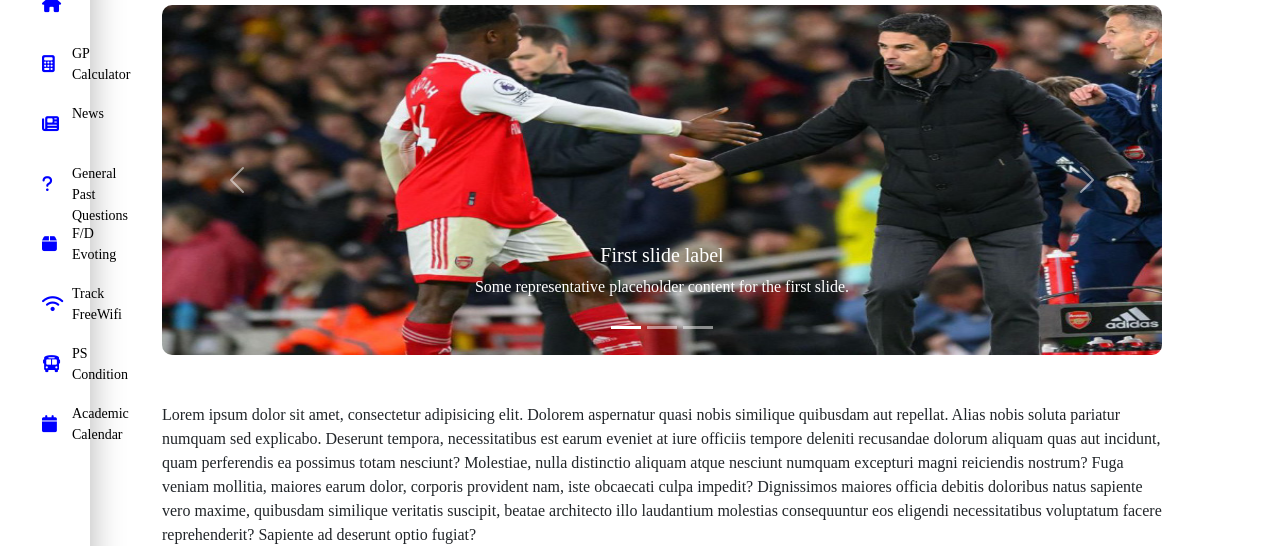
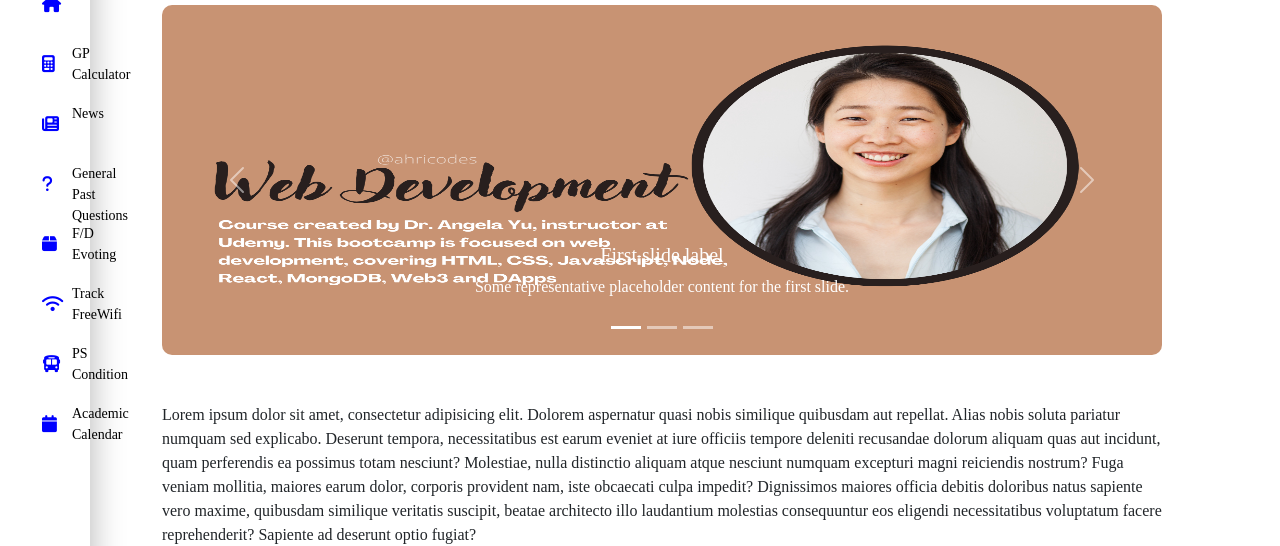
Before and after one commit to Halfboyfriend/Unilorin, a plain HTML site: page index.html in a window 1280 px wide. Shown: the part 99-645 px from the top of the page. Drawn offline with nearby package versions, Linux system fonts and the light colour scheme.

Commit message:
Gp-calculator

```diff
--- a/index.html
+++ b/index.html
@@ -197,8 +197,8 @@
           </div>
           <div class="carousel-inner">
             <div class="carousel-item active">
-              <img src="/images/AA18FIKU.jfif" class="d-block w-100" alt="first_img" style="height: 350px; border-radius: 10px;" id="rouse_img">
-              <div class="carousel-caption">
+              <img src="/images/mentor.png" class="d-block w-100" alt="first_img" style="height: 350px; border-radius: 10px;" id="rouse_img">
+              <div class="carousel-caption ">
                 <h5>First slide label</h5>
                 <p>Some representative placeholder content for the first slide.</p>
               </div>
```
Also changed, not shown: images/mentor.png (added).
